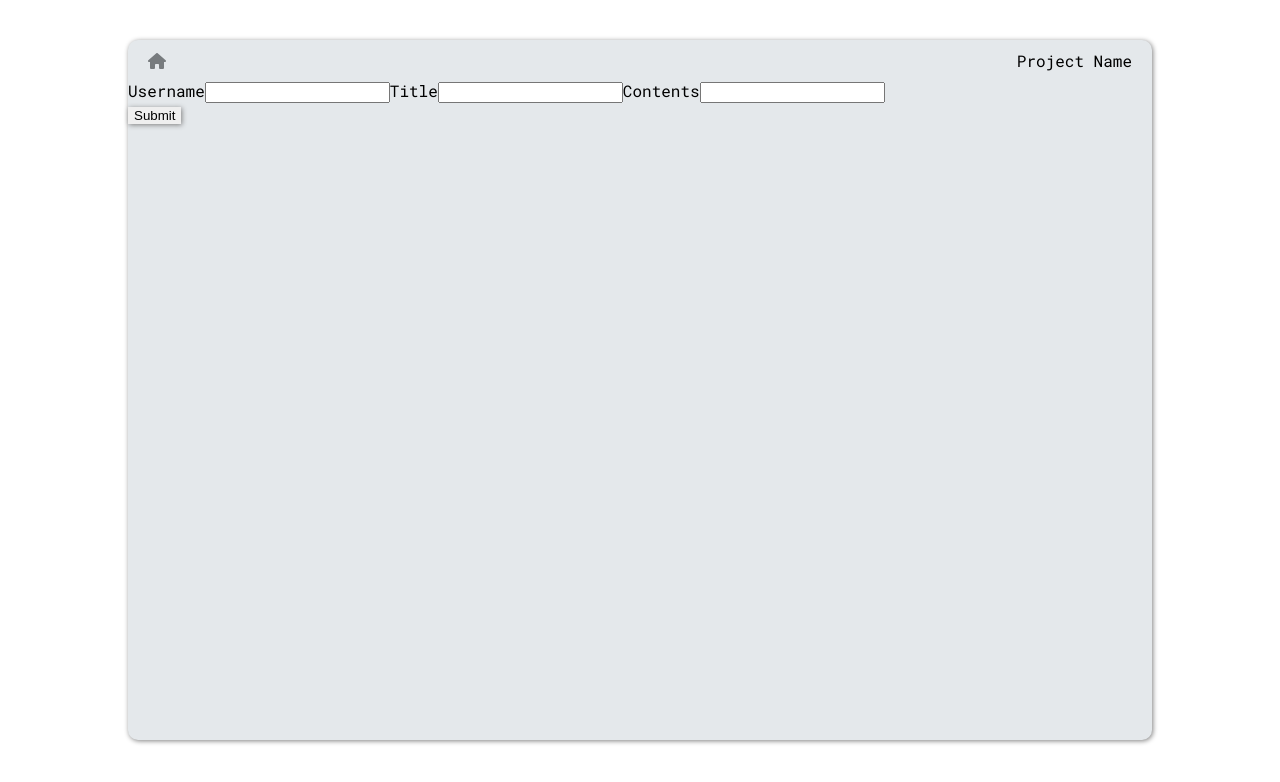
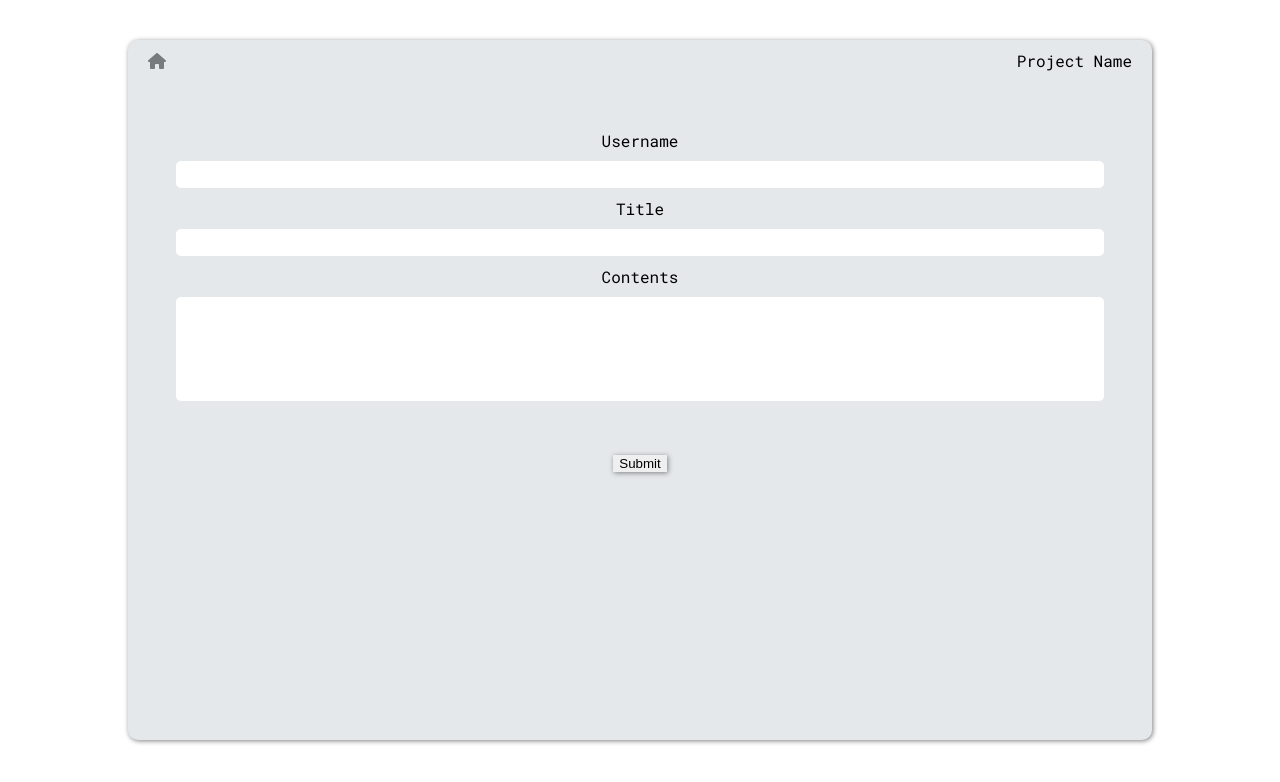
Before and after one commit to ericagong/bucketList, a React (Create React App) app: page /create in a window 1280 px wide. Shown: the top 782 px of the page. Built offline with nearby package versions, Linux system fonts and the light colour scheme.

Commit message:
initial styled

```diff
--- a/src/components/Post/CreateLayout.jsx
+++ b/src/components/Post/CreateLayout.jsx
@@ -1,5 +1,6 @@
 import React, { useState } from "react";
 import Button from "../Common/Button";
+import styled from "styled-components";
 
 import { useDispatch } from "react-redux";
 import { useNavigate } from "react-router-dom";
@@ -45,17 +46,44 @@ const CreateLayout = (props) => {
 
   return (
     <div>
-      <form onSubmit={onSubmitHandler}>
+      <StForm onSubmit={onSubmitHandler}>
         <label htmlFor='username'>Username</label>
         <input type='text' id='username' onChange={onChangeHandler} />
         <label htmlFor='title'>Title</label>
         <input type='text' id='title' onChange={onChangeHandler} />
         <label htmlFor='contents'>Contents</label>
-        <input type='text' id='contents' onChange={onChangeHandler} />
+        <textarea type='text' id='contents' onChange={onChangeHandler} />
         <Button onClick={onSubmitHandler} contents='Submit' />
-      </form>
+      </StForm>
     </div>
   );
 };
 
+const StForm = styled.form`
+  display: flex;
+  flex-direction: column;
+  align-items: center;
+  padding: 50px;
+  label {
+    margin-bottom: 10px;
+  }
+  input {
+    width: 100%;
+    height: 25px;
+    font-size: 20px;
+    border-radius: 5px;
+    border: none;
+    margin-bottom: 10px;
+  }
+  textarea {
+    width: 100%;
+    resize: none;
+    height: 100px;
+    border-radius: 5px;
+    border: none;
+    font-size: 20px;
+    margin-bottom: 50px;
+  }
+`
+
 export default CreateLayout;
--- a/src/components/Post/DetailLayout.jsx
+++ b/src/components/Post/DetailLayout.jsx
@@ -3,6 +3,7 @@ import { useParams, Link, useNavigate } from "react-router-dom";
 import { useDispatch, useSelector } from "react-redux";
 import { __getPost } from "../../redux/modules/posts";
 import Button from "../Common/Button";
+import styled from "styled-components";
 
 const DetailLayout = (props) => {
   const { post_id } = useParams();
@@ -21,15 +22,38 @@ const DetailLayout = (props) => {
   };
 
   return (
-    <>
-      Detail Layout
+    <StDetailLayout>
+      <StDetailHeader>
       {post ? <div>{`id: (${id})`}</div> : null}
       <Link to='/posts'>Go Back</Link>
-      {post ? <h3>{title}</h3> : null}
-      {post ? <div>{contents}</div> : null}
-      <Button onClick={onClickHandler} contents='Edit this post' />
-    </>
+      </StDetailHeader>
+      <StDetail>
+        {post ? <h3>{title}</h3> : null}
+        {post ? <div>{contents}</div> : null}
+        <Button onClick={onClickHandler} contents='Edit this post' />
+      </StDetail>
+    </StDetailLayout>
   );
 };
 
+const StDetailLayout = styled.div`
+  display: flex;
+  flex-direction: column;
+  padding: 20px;
+  font-size: 20px;
+`
+const StDetailHeader = styled.div`
+  display: flex;
+  justify-content: space-between;
+`
+
+const StDetail = styled.div`
+  display: flex;
+  flex-direction: column;
+  align-items: center;
+  div {
+    margin-bottom: 20px;
+  }
+`
+
 export default DetailLayout;
--- a/src/components/Post/EditLayout.jsx
+++ b/src/components/Post/EditLayout.jsx
@@ -3,6 +3,7 @@ import { useDispatch, useSelector } from "react-redux";
 import { useState, useEffect } from "react";
 import { __getPost, __editPost } from "../../redux/modules/posts";
 import Button from "../Common/Button";
+import styled from "styled-components";
 
 const EditLayout = (props) => {
   const { post_id } = useParams();
@@ -39,13 +40,38 @@ const EditLayout = (props) => {
   };
 
   return (
-    <>
+    <StEditLayout>
       Edit Layout
-      {post ? <h3>{post.title}</h3> : null}
-      <textarea value={contents} onChange={onChangeHandler} />
-      <Button onClick={onSubmitHandler} contents='Save Edit' />
-    </>
+      <StEdit>
+        {post ? <h3>{post.title}</h3> : null}
+        <textarea value={contents} onChange={onChangeHandler} />
+        <Button onClick={onSubmitHandler} contents='Save Edit' />
+      </StEdit>
+    </StEditLayout>
   );
 };
 
+const StEditLayout = styled.div`
+  display: flex;
+  flex-direction: column;
+  padding: 20px;
+  font-size: 20px;
+`
+const StEdit = styled.div`
+  display: flex;
+  flex-direction: column;
+  align-items: center;
+  textarea {
+    resize: none;
+    width: 100%;
+    border: none;
+    border-radius: 5px;
+    font-size: 20px;
+    height: 100px;
+    margin-bottom: 50px;
+  }
+`
+
+
+
 export default EditLayout;
```
